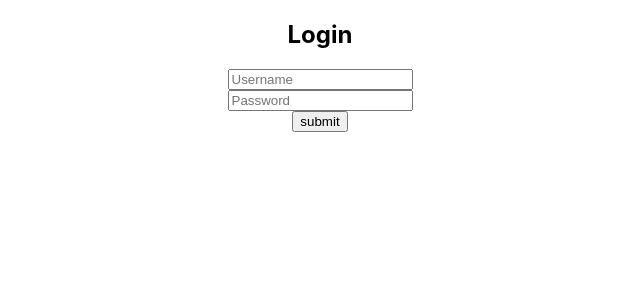
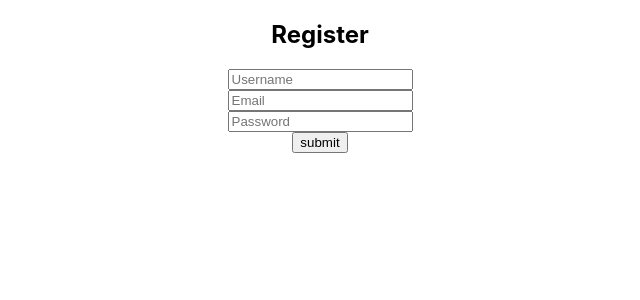
Before and after one commit to sagasu/reed, a React (Create React App) app in the folder reed/: page / in a window 1280 px wide. Shown: the top 300 px of the page, without its empty margins (320-960 px from the left). Built offline with nearby package versions, Linux system fonts and the light colour scheme.

Commit message:
adding register component

```diff
--- /dev/null
+++ b/reed/src/Register.js
@@ -0,0 +1,52 @@
+import React,{useState} from 'react';
+
+const initialFormState = {
+    username: "",
+    email: "",
+    password: ""
+};
+
+export default function Register() {
+
+    const [form, setForm] = useState(initialFormState);
+
+    const [user, setUser] = useState(null);
+
+    const handleChange = event => {
+        setForm({
+            ...form,
+            [event.target.name]: event.target.value
+        })
+    }
+
+    const handleSubmit = event => {
+        event.preventDefault();
+        setUser(form);
+        setForm(initialFormState);
+    }
+
+    return (
+
+
+        <div
+            style={{
+                textAlign: 'center'
+            }}
+        >
+            <h2>Register</h2>
+            <form style={{
+                display: 'grid',
+                alignItems: 'center',
+                justifyItems: 'center'
+            }}
+            onSubmit={handleSubmit}
+            >
+                <input type="text" value={form.username} name="username" placeholder="Username" onChange={handleChange}/>
+                <input type="email" value={form.email} name="email" placeholder="Email" onChange={handleChange}/>
+                <input type="password" value={form.password} name="password" placeholder="Password" onChange={handleChange}/>
+                <button type="submit">submit</button>
+            </form>
+            {user && JSON.stringify(user, null, 2)}
+        </div>
+    );
+}
--- a/reed/src/index.js
+++ b/reed/src/index.js
@@ -2,7 +2,8 @@ import React from 'react';
 import ReactDOM from 'react-dom';
 import './index.css';
 // import App from './App';
-import App from './login';
+// import App from './Login';
+import App from './Register';
 import * as serviceWorker from './serviceWorker';
 
 ReactDOM.render(
```
